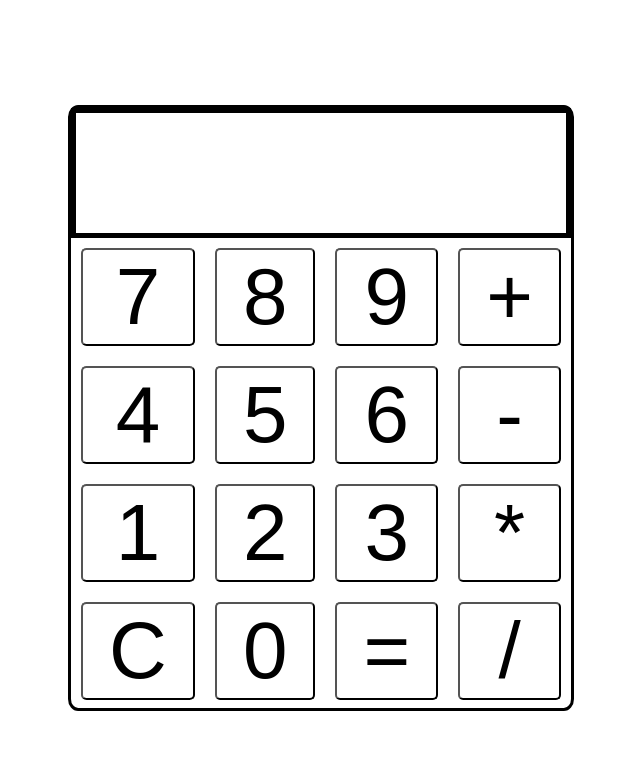
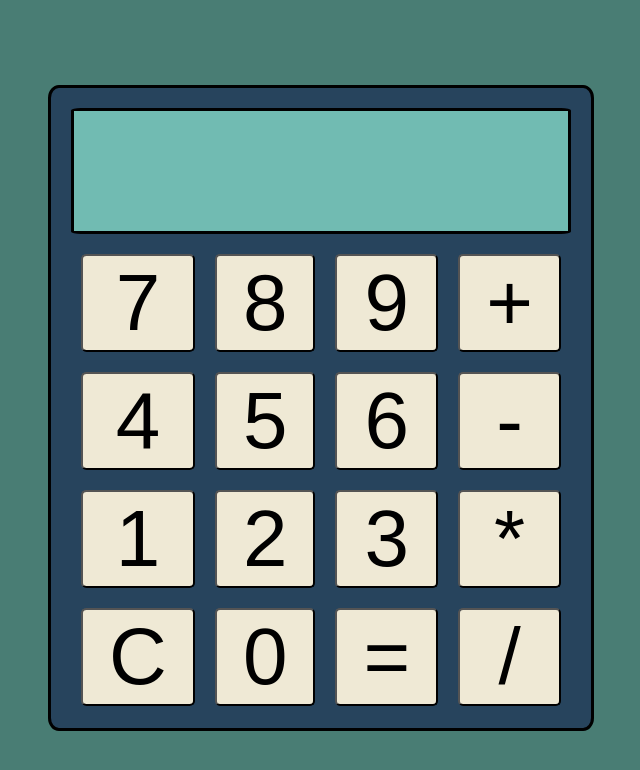
Before and after one commit to d1scipline/odin-calculator, a plain HTML site: page index.html in a window 1280 px wide. Shown: the whole page, without its empty margins (319-959 px from the left). Drawn offline with Linux system fonts and the light colour scheme.

Commit message:
add more styling and add some fixes to manage bugs

```diff
--- a/script.js
+++ b/script.js
@@ -89,14 +89,14 @@ function getOperator(event) {
     }
 
     //case for user pressing on an operator after inputting the first number
-    else if (numberInMemory == undefined && number != undefined) {
+    else if (numberInMemory == undefined && number != undefined && value != "=") {
         operator = value;
         numberInMemory = number;
         number = undefined;
     }
 
     //case for user pressing on an operator after inputting 2 numbers and an operator (calculates the previous operation and uses it as the first number)
-    else if (number != undefined && numberInMemory != undefined && operator != undefined) {
+    else if (number != undefined && numberInMemory != undefined && operator != undefined && value != "=") {
         numberInMemory = operate(numberInMemory, number, operator);
         if (numberInMemory == "ERROR") {
             display.textContent = "cant do that";
@@ -111,12 +111,12 @@ function getOperator(event) {
     }
 
     //case for user pressing on an operator after using the = button
-    else if (numberInMemory != undefined && number == undefined) {
+    else if (numberInMemory != undefined && number == undefined && value != "=") {
         operator = value;
     }
 
     //case for user inputting new number after getting a result (fresh start lol)
-    else if (numberInMemory != undefined && number != undefined && operator == undefined) {
+    else if (numberInMemory != undefined && number != undefined && operator == undefined && value != "=") {
         numberInMemory = number;
         number = undefined;
         operator = value;
--- a/style.css
+++ b/style.css
@@ -3,22 +3,28 @@ body {
     align-items: center;
     display: flex;
     justify-content: center;
+    font-family: monospace;
+    background-color: #497D74;
 }
 
 .calculator {
+    padding: 20px;
     width: 500px;
     height: 600px;
     border: solid;
     border-radius: 2%;
+    background-color: #27445D;
 }
 
 .display {
+    background-color: #71BBB2;
     border-style: solid;
-    border-width: 5px;
-    font-size: 80px;
+    font-size: 65px;
     min-height: 20%;
     display: flex;
     justify-content: flex-end;
+    border-radius: 2%;
+    margin-bottom: 10px;
 }
 
 .buttons {
@@ -34,7 +40,7 @@ body {
 }
 
 .number, .operator, .C {
-    background-color: white;
+    background-color: #EFE9D5;
     font-size: 80px;
     flex-grow: 1;
     margin: 10px;
```
